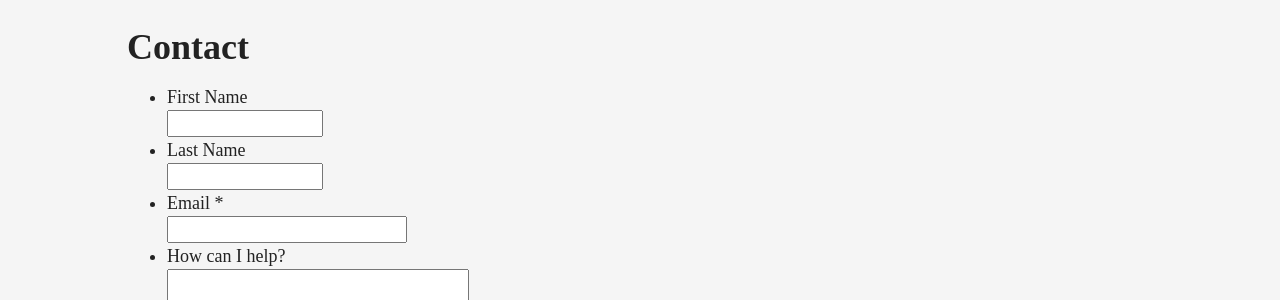
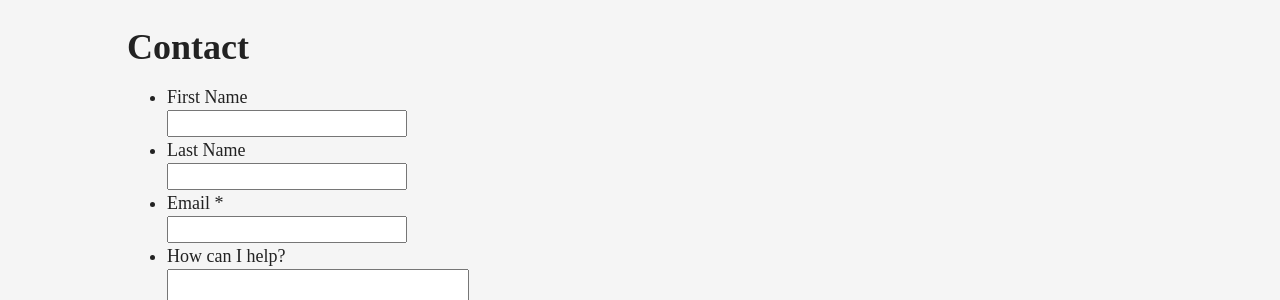
Before and after one commit to critalign/critalign.github.io, a Jekyll site: the page built from contact.html, in a window 1280 px wide. Shown: the part 192-492 px from the top of the page. Built offline with Jekyll 4.4.1, drawn with Linux system fonts in a browser that asks for light colours; nearby versions of some CDN libraries; some web fonts are replaced.

Commit message:
removed span from names

```diff
--- a/contact.html
+++ b/contact.html
@@ -20,20 +20,16 @@ permalink: contact.html
 <ul>
 
 <li id="foli9">
-<span>
 <label for="Field9">First Name</label>
 <div>
-<input id="Field9" name="Field9" type="text" class="field text fn" value="" size="12" tabindex="1"/>
+<input id="Field9" name="Field9" type="text" class="field text fn" value="" size="20" tabindex="1"/>
 </div>
-</span>
 </li>
 <li id="foli9">
-<span>
 <label for="Field10">Last Name</label>
 <div>
-<input id="Field10" name="Field10" type="text" class="field text ln" value="" size="12" tabindex="2" />
+<input id="Field10" name="Field10" type="text" class="field text ln" value="" size="20" tabindex="2" />
 </div>
-</span>
 </li>
 <li id="foli3" class="notranslate      ">
 <label class="desc" id="title3" for="Field3">
@@ -45,7 +41,8 @@ Email
 </div>
 </li>
 <li id="foli4"
-class="notranslate      "><label class="desc" id="title4" for="Field4">
+class="notranslate      ">
+<label class="desc" id="title4" for="Field4">
 How can I help?
 </label>
 
```
